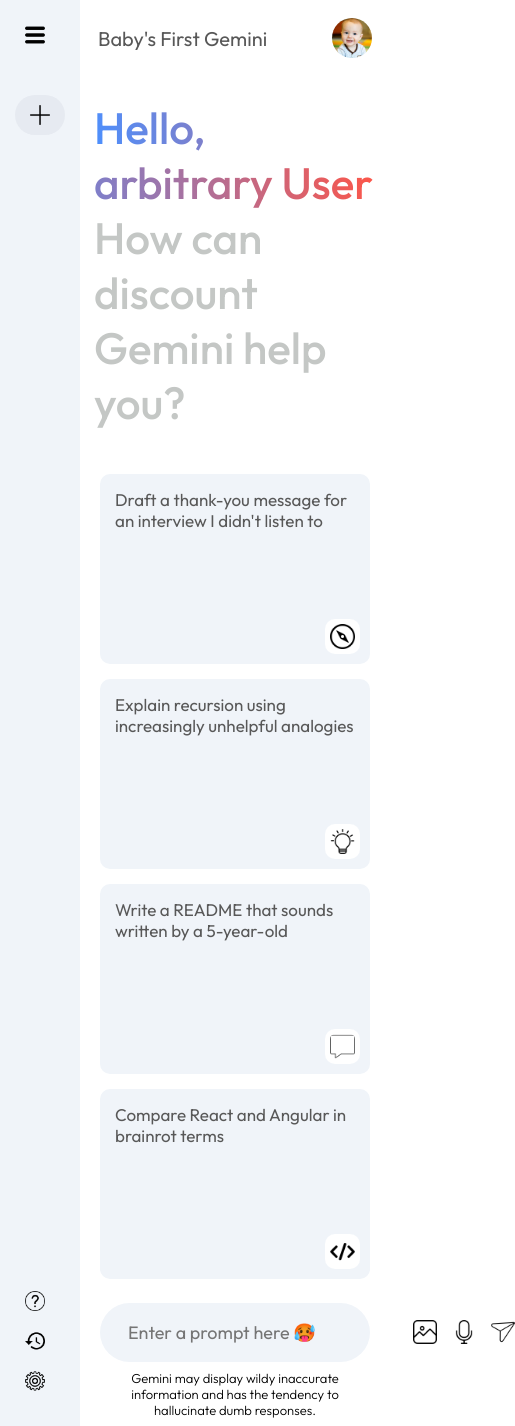
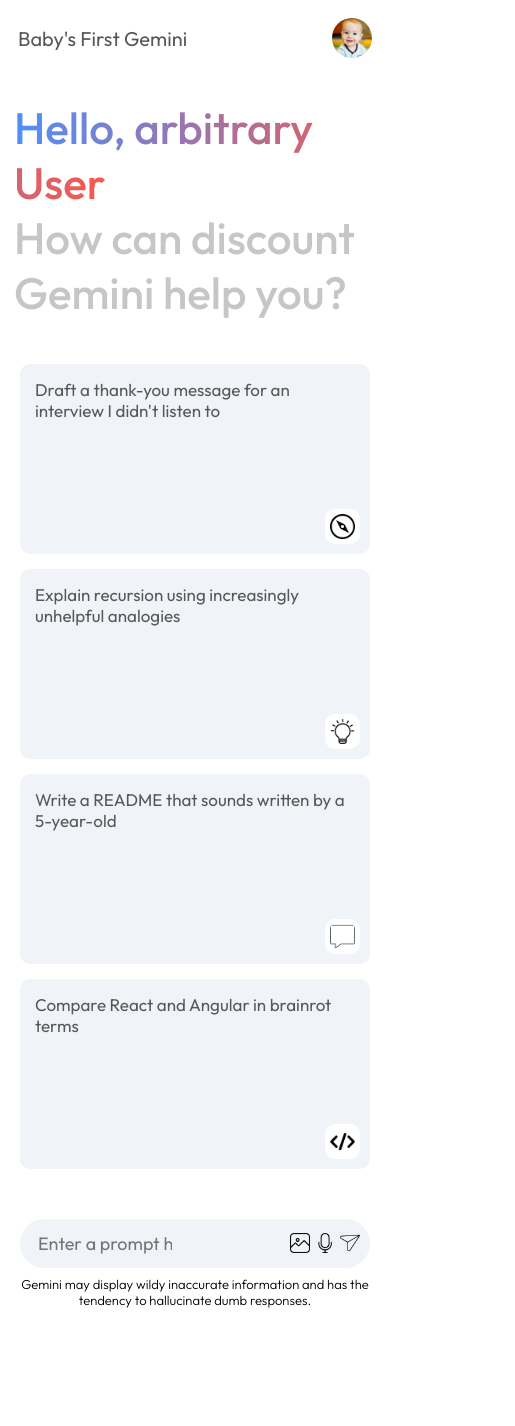
Before and after one commit to francoNovoa08/gemini-clone, a React (Vite) app: page / in a window 390 px wide. Shown: the whole page, 515 px wide, since content can reach past the window. After the commit the page ends 1316 px from the top, so only its background shows below. Built offline with nearby package versions, Linux system fonts and the light colour scheme.

Commit message:
Made app responsive

```diff
--- a/src/components/Main/Main.css
+++ b/src/components/Main/Main.css
@@ -182,3 +182,22 @@
     font-weight: 400;
     line-height: 1.8;
 }
+
+@media (max-width: 600px) {
+    .main-bottom input {
+        flex: none;
+        width: 150px;
+    }
+
+    .main-bottom img {
+        width: 20px;
+    }
+
+    .search-box {
+        padding: 5px 10px;
+    }
+
+    .search-box div {
+        gap: 5px;
+    }
+}
--- a/src/components/Sidebar/Sidebar.css
+++ b/src/components/Sidebar/Sidebar.css
@@ -96,3 +96,9 @@
     padding-right: 10px;
     cursor: pointer;
 }
+
+@media (max-width: 600px) {
+    .sidebar {
+        display: none;
+    }
+}
```
